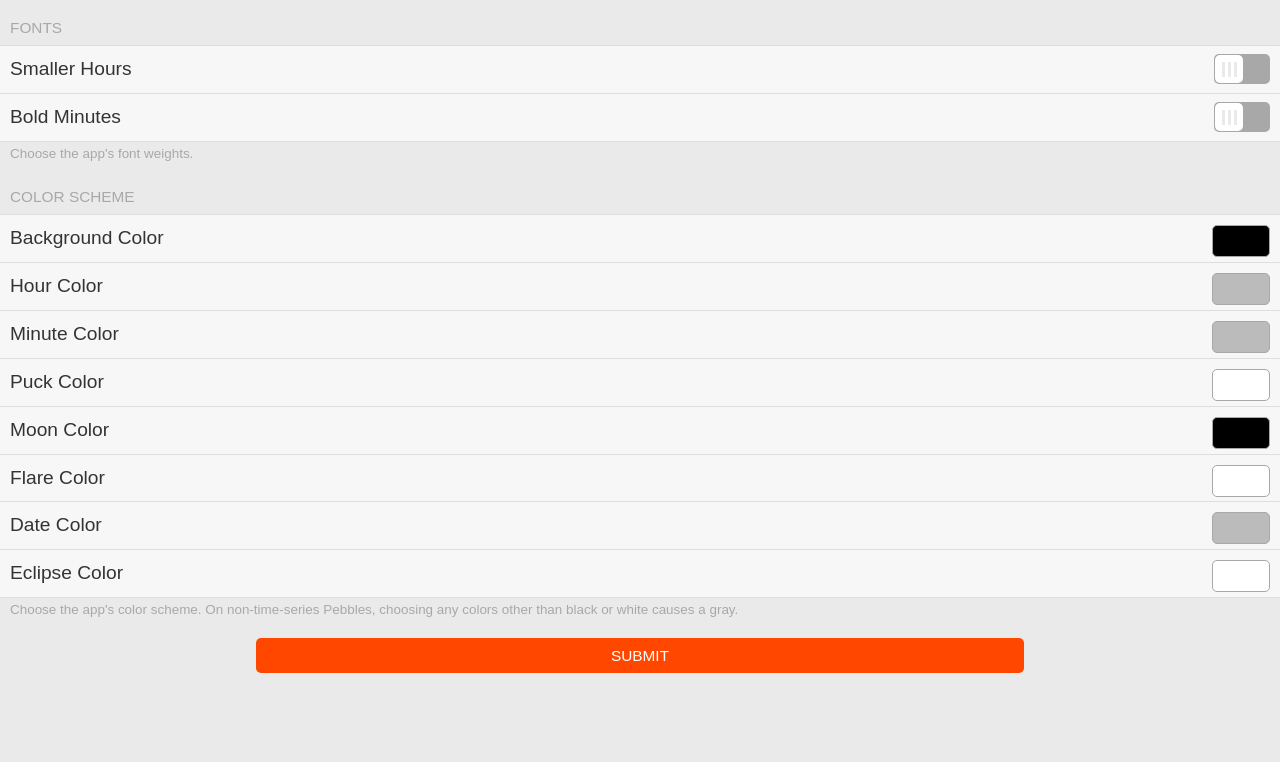
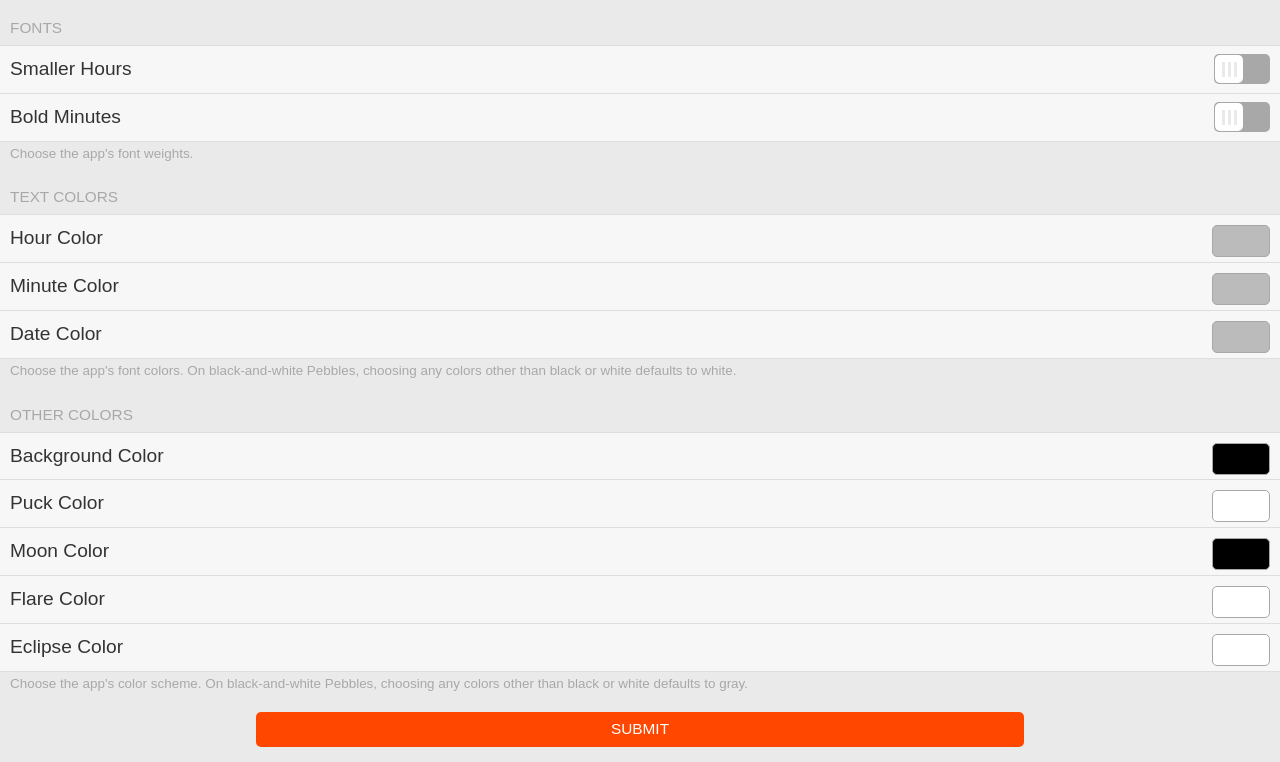
Before and after one commit to jneubrand/eclipse-config, a plain HTML site: page index.html in a window 1280 px wide. Shown: the part 60-822 px from the top of the page. Before the commit the page ends 800 px from the top, so only its background shows below. Drawn offline with Linux system fonts and the light colour scheme.

Commit message:
Reorder settings

```diff
--- a/index.html
+++ b/index.html
@@ -37,12 +37,8 @@
       </div>
     </div>
     <div class='item-container'>
-      <div class='item-container-header'>Color Scheme</div>
+      <div class='item-container-header'>Text Colors</div>
       <div class='item-container-content'>
-        <label class='item'>
-          Background Color
-          <input id='background_color_picker' type='text' class='item-color item-color-sunny' value='#000000'>
-        </label>
         <label class='item'>
           Hour Color
           <input id='hour_color_picker' type='text' class='item-color item-color-sunny' value='#BBBBBB'>
@@ -50,6 +46,22 @@
         <label class='item'>
           Minute Color
           <input id='minute_color_picker' type='text' class='item-color item-color-sunny' value='#BBBBBB'>
+        </label>
+        <label class='item'>
+          Date Color
+          <input id='date_color_picker' type='text' class='item-color item-color-sunny' value='#BBBBBB'>
+        </label>
+      </div>
+      <div class='item-container-footer'>
+        Choose the app's font colors. On black-and-white Pebbles, choosing any colors other than black or white defaults to white.
+      </div>
+    </div>
+    <div class='item-container'>
+      <div class='item-container-header'>Other Colors</div>
+      <div class='item-container-content'>
+        <label class='item'>
+          Background Color
+          <input id='background_color_picker' type='text' class='item-color item-color-sunny' value='#000000'>
         </label>
         <label class='item'>
           Puck Color
@@ -64,16 +76,12 @@
           <input id='flare_color_picker' type='text' class='item-color item-color-sunny' value='#FFFFFF'>
         </label>
         <label class='item'>
-          Date Color
-          <input id='date_color_picker' type='text' class='item-color item-color-sunny' value='#BBBBBB'>
-        </label>
-        <label class='item'>
           Eclipse Color
           <input id='eclipse_color_picker' type='text' class='item-color item-color-sunny' value='#FFFFFF'>
         </label>
       </div>
       <div class='item-container-footer'>
-        Choose the app's color scheme. On non-time-series Pebbles, choosing any colors other than black or white causes a gray.
+        Choose the app's color scheme. On black-and-white Pebbles, choosing any colors other than black or white defaults to gray.
       </div>
     </div>
 
```
